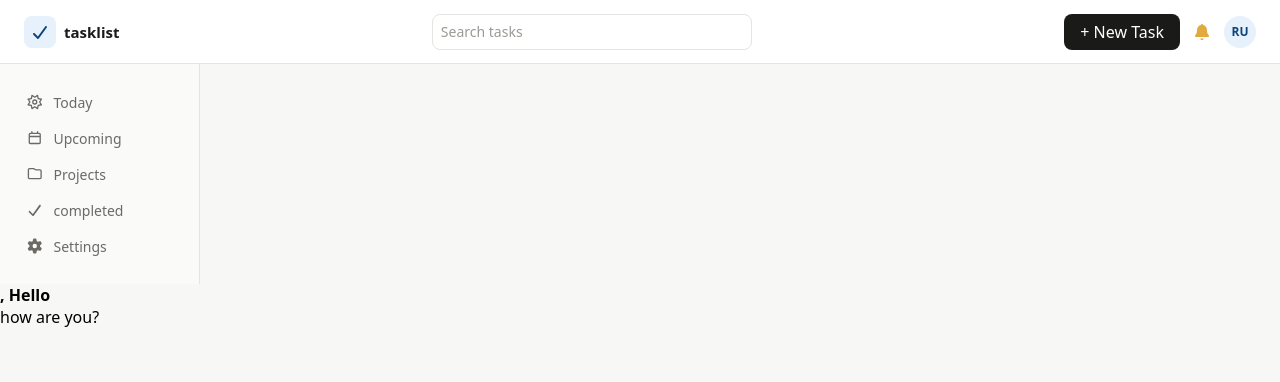
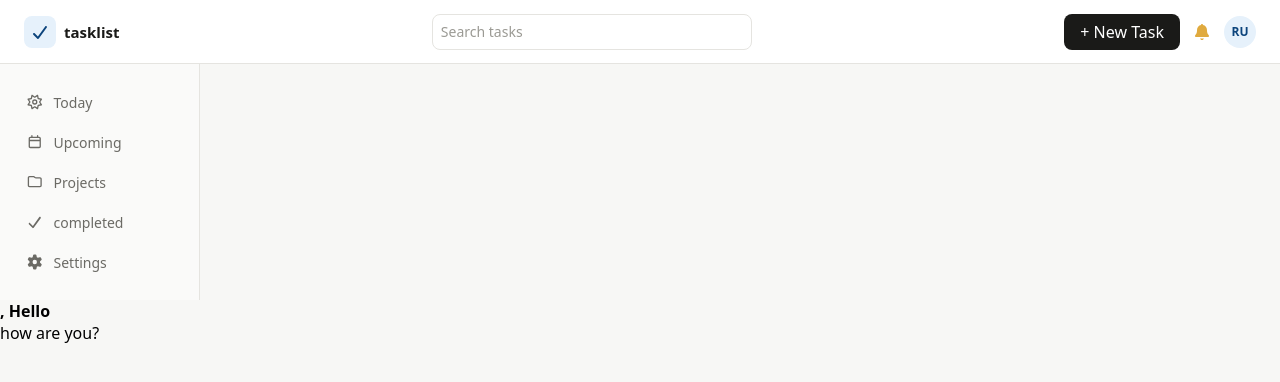
Before and after one commit to AlainRegisDev88/to-do-app, a React (Vite) app in the folder to-do-app/: page / in a window 1280 px wide. Shown: the top 382 px of the page. Built offline with nearby package versions, Linux system fonts and the light colour scheme; no server answers.

Commit message:
style the sidebar

```diff
--- a/to-do-app/src/components/Sidebar/Sidebar.css
+++ b/to-do-app/src/components/Sidebar/Sidebar.css
@@ -1,8 +1,11 @@
 .sidebar{
+    display: flex;
+    flex-direction: column;
     width: 200px;
     background-color: var(--surface-1);
     border-right: 0.5px solid var(--border);
     padding: 20px 14px;
+    gap: 4px;
 }
 
 .nav-item{
@@ -12,23 +15,19 @@
     flex-direction: row;
     height: 36px;
     padding: 9px 12px;
-    border-radius: var(--border-sm);
+    border-radius:var(--radius-sm);
     text-decoration: none;
     font-size: 14px;
-    color: var(--text-secondary)
-
+    color: var(--text-secondary);
+    background: transparent;
+    height: calc(100vh - (44+64)px)px;
 }
 
-.nav-item .navlink-text{
-    color: ;
+.nav-item .active-link{
+    color: var(--text-accent);
+    background-color: var(--bg-accent);
 }
 
-
-/*
-Nav item height	~36px (9px vertical padding + 14px text)
-Nav item padding	9px 12px
-Nav item radius	8px
-Nav item default	text/icon #6B6A65, bg transparent
-Nav item active	bg #E6F1FB, text/icon #0C447C
-Nav item hover	bg #F1F0ED
-Gap between items	4px */
+.nav-item:hover{
+    background-color: var(--fill-secondary-hover-bg);
+}
```
